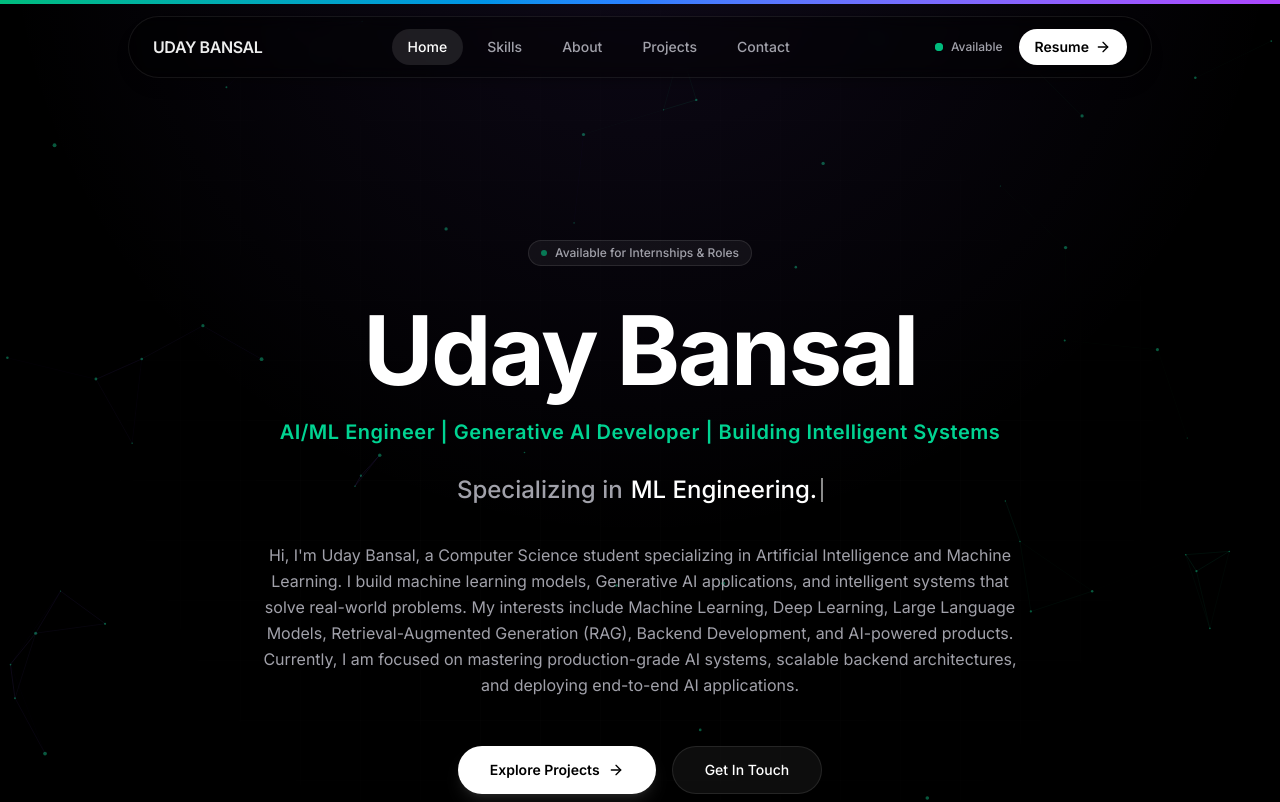
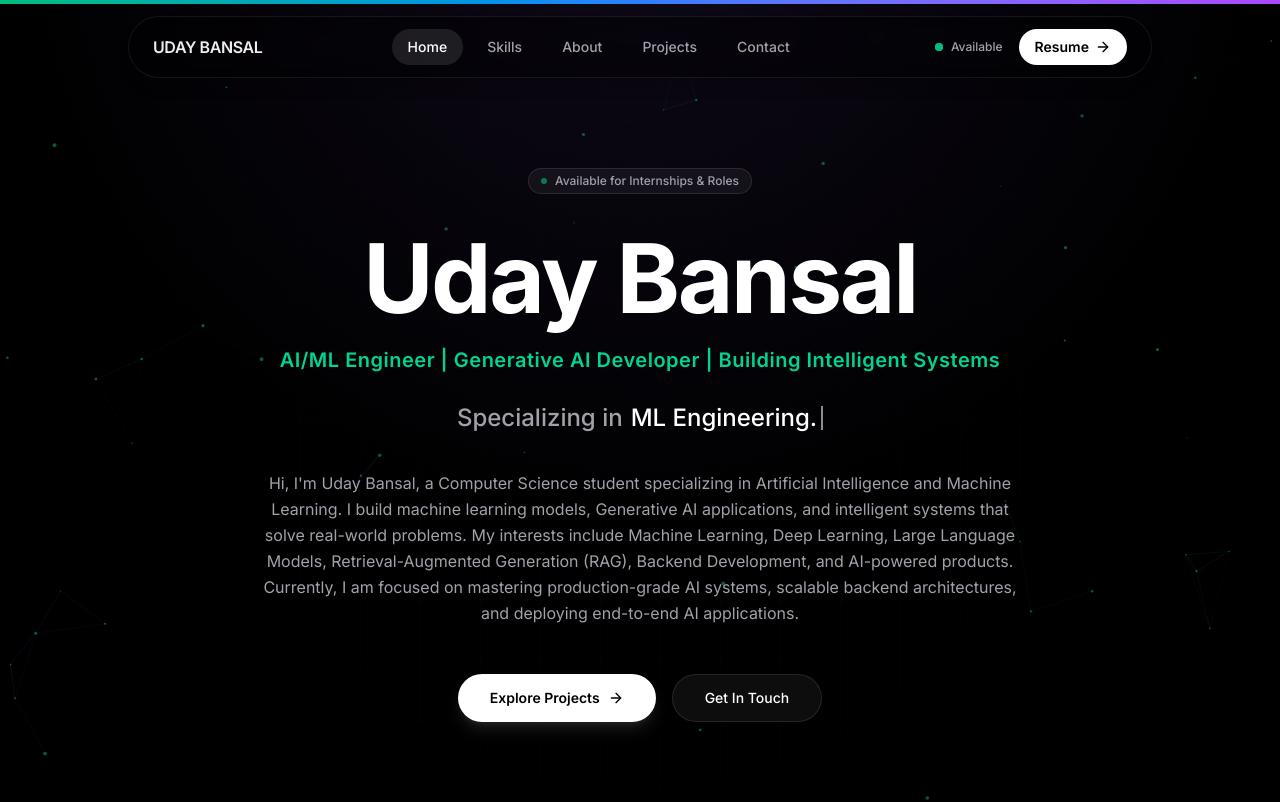
Before and after one commit to UdayBansalG0423/My-Portfolio, a Next.js app: page / in a window 1280 px wide. Shown: the top 802 px of the page. Built offline with nearby package versions, Linux system fonts and the light colour scheme.

Commit message:
fix: remove excess top padding in HeroSection causing large gap below navbar

```diff
--- a/src/components/sections/HeroSection.tsx
+++ b/src/components/sections/HeroSection.tsx
@@ -51,13 +51,13 @@ export default function HeroSection() {
   };
 
   return (
-    <section id="home" className="relative min-h-[80vh] flex flex-col justify-center items-center px-4 pt-16 pb-20">
+    <section id="home" className="relative min-h-[80vh] flex flex-col justify-center items-center px-4 py-8">
       <motion.div
         variants={containerVariants}
         initial="hidden"
         whileInView="visible"
         viewport={{ once: true }}
-        className="max-w-4xl w-full text-center flex flex-col items-center justify-center z-10 py-12 md:py-20"
+        className="max-w-4xl w-full text-center flex flex-col items-center justify-center z-10 py-6 md:py-10"
       >
         {/* Sleek intro label */}
         <motion.div
```
